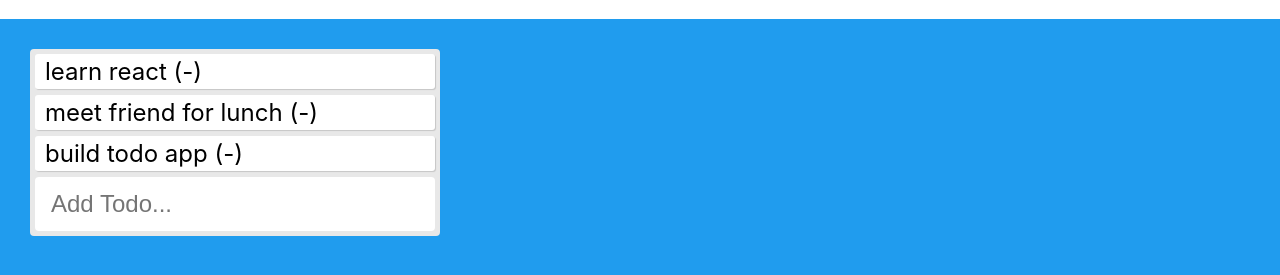
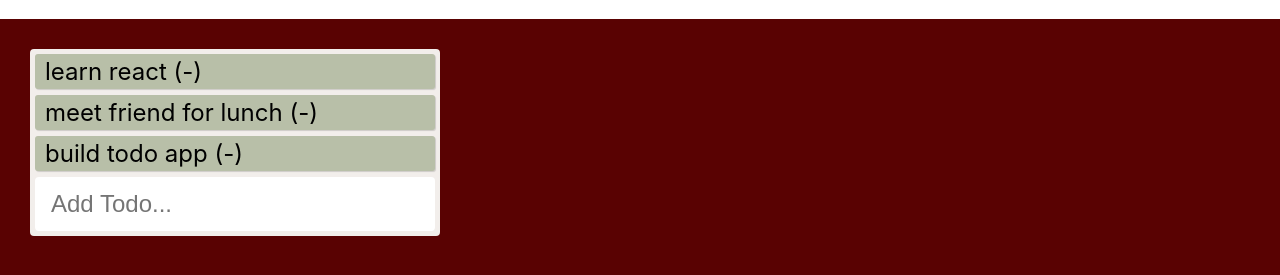
Before and after one commit to samuelcrow/ToDoList, a plain HTML site: page index.html in a window 1280 px wide. Shown: the part 63-338 px from the top of the page. Drawn offline with nearby package versions, Linux system fonts and the light colour scheme.

Commit message:
edit styles

```diff
--- a/styles.css
+++ b/styles.css
@@ -13,20 +13,20 @@ code {
 }
 
 .app {
-  background: #209cee;
+  background: #590202;
   padding: 30px;
   height: 100vh;
 }
 
 .todo-list{
-  background: #e8e8e8;
+  background: #F2EEEB;
   border-radius: 4px;
   padding: 5px;
   max-width: 400px;
 }
 
 .todo{
-  background: #fff;
+  background: #B8BFA8;
   box-shadow: 1px 1px 1px rgba(0,0,0, 0.15);
   padding: 3px 10px;
   font-size: 24px;
```
